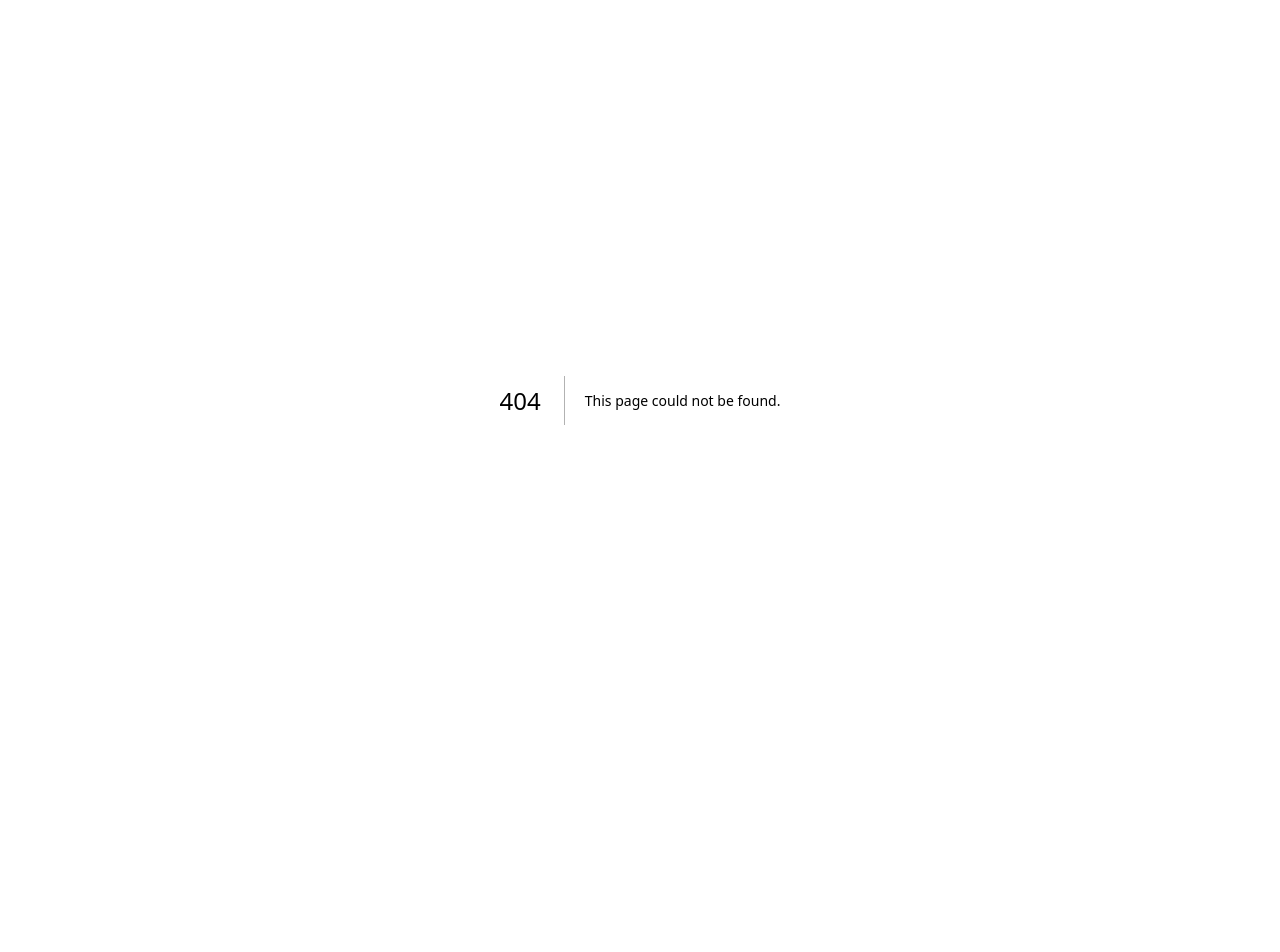
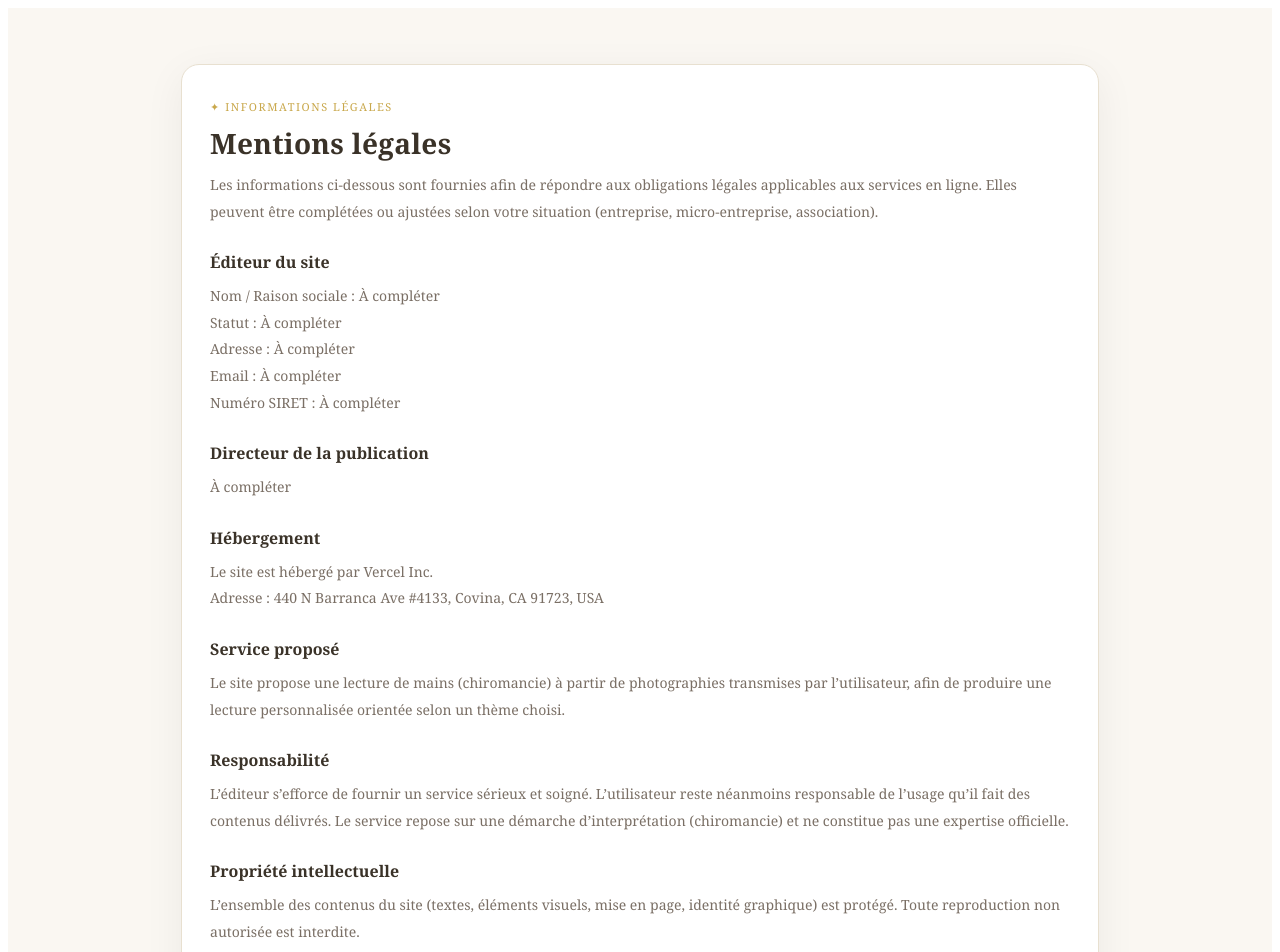
Before and after one commit to Pelleas6/palm-mvp, a Next.js app: page /mentions-legales in a window 1280 px wide. Before the commit this address had no page. Shown: the top 952 px of the page. Before the commit the page ends 800 px from the top, so only its background shows below. Built offline with nearby package versions, Linux system fonts and the light colour scheme.

Commit message:
Create page.js

```diff
--- /dev/null
+++ b/app/mentions-legales/page.js
@@ -0,0 +1,91 @@
+export const runtime = "nodejs";
+
+export default function MentionsLegalesPage() {
+  const theme = {
+    bg: "#FAF7F2",
+    card: "#FFFFFF",
+    border: "#E8E0D0",
+    gold: "#C9A84C",
+    text: "#3A3228",
+    textLight: "#7A6F65",
+  };
+
+  const wrap = {
+    backgroundColor: theme.bg,
+    minHeight: "100vh",
+    padding: "56px 22px",
+    fontFamily: "Georgia, serif",
+  };
+
+  const card = {
+    maxWidth: 860,
+    margin: "0 auto",
+    backgroundColor: theme.card,
+    borderRadius: 18,
+    border: `1px solid ${theme.border}`,
+    padding: "34px 28px",
+    boxShadow: "0 10px 42px rgba(0,0,0,0.06)",
+  };
+
+  const h1 = { margin: 0, fontSize: 28, color: theme.text, letterSpacing: "0.01em" };
+  const k = { fontSize: 11, color: theme.gold, letterSpacing: "0.14em", textTransform: "uppercase", marginBottom: 10 };
+  const p = { fontSize: 14, lineHeight: 1.9, color: theme.textLight, margin: "10px 0" };
+  const h2 = { fontSize: 16, color: theme.text, margin: "26px 0 8px" };
+
+  return (
+    <div style={wrap}>
+      <div style={card}>
+        <div style={k}>✦ Informations légales</div>
+        <h1 style={h1}>Mentions légales</h1>
+        <p style={p}>
+          Les informations ci-dessous sont fournies afin de répondre aux obligations légales applicables aux services en ligne.
+          Elles peuvent être complétées ou ajustées selon votre situation (entreprise, micro-entreprise, association).
+        </p>
+
+        <h2 style={h2}>Éditeur du site</h2>
+        <p style={p}>
+          Nom / Raison sociale : À compléter<br />
+          Statut : À compléter<br />
+          Adresse : À compléter<br />
+          Email : À compléter<br />
+          Numéro SIRET : À compléter
+        </p>
+
+        <h2 style={h2}>Directeur de la publication</h2>
+        <p style={p}>À compléter</p>
+
+        <h2 style={h2}>Hébergement</h2>
+        <p style={p}>
+          Le site est hébergé par Vercel Inc.<br />
+          Adresse : 440 N Barranca Ave #4133, Covina, CA 91723, USA
+        </p>
+
+        <h2 style={h2}>Service proposé</h2>
+        <p style={p}>
+          Le site propose une lecture de mains (chiromancie) à partir de photographies transmises par l’utilisateur, afin de
+          produire une lecture personnalisée orientée selon un thème choisi.
+        </p>
+
+        <h2 style={h2}>Responsabilité</h2>
+        <p style={p}>
+          L’éditeur s’efforce de fournir un service sérieux et soigné. L’utilisateur reste néanmoins responsable de l’usage qu’il
+          fait des contenus délivrés. Le service repose sur une démarche d’interprétation (chiromancie) et ne constitue pas une
+          expertise officielle.
+        </p>
+
+        <h2 style={h2}>Propriété intellectuelle</h2>
+        <p style={p}>
+          L’ensemble des contenus du site (textes, éléments visuels, mise en page, identité graphique) est protégé. Toute
+          reproduction non autorisée est interdite.
+        </p>
+
+        <h2 style={h2}>Contact</h2>
+        <p style={p}>Pour toute question : À compléter</p>
+
+        <p style={{ ...p, marginTop: 22 }}>
+          Dernière mise à jour : À compléter
+        </p>
+      </div>
+    </div>
+  );
+}
```
